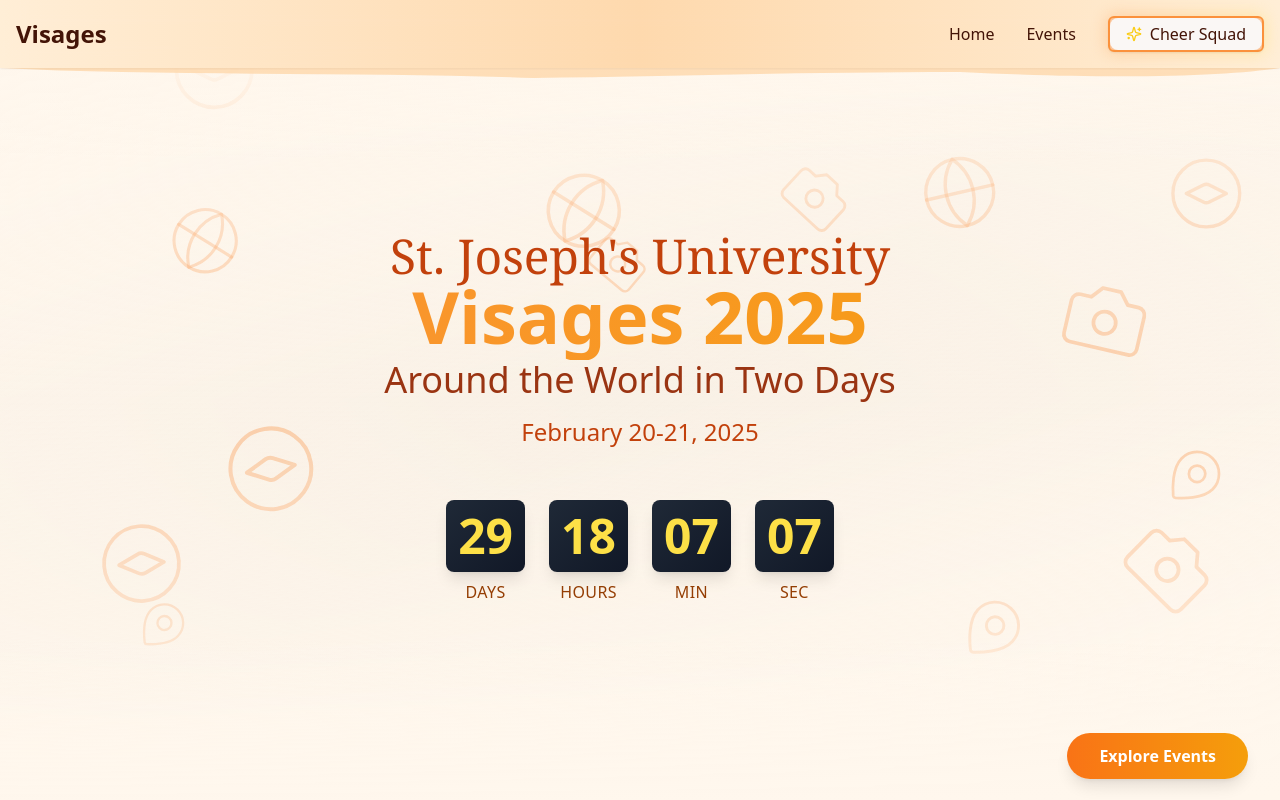
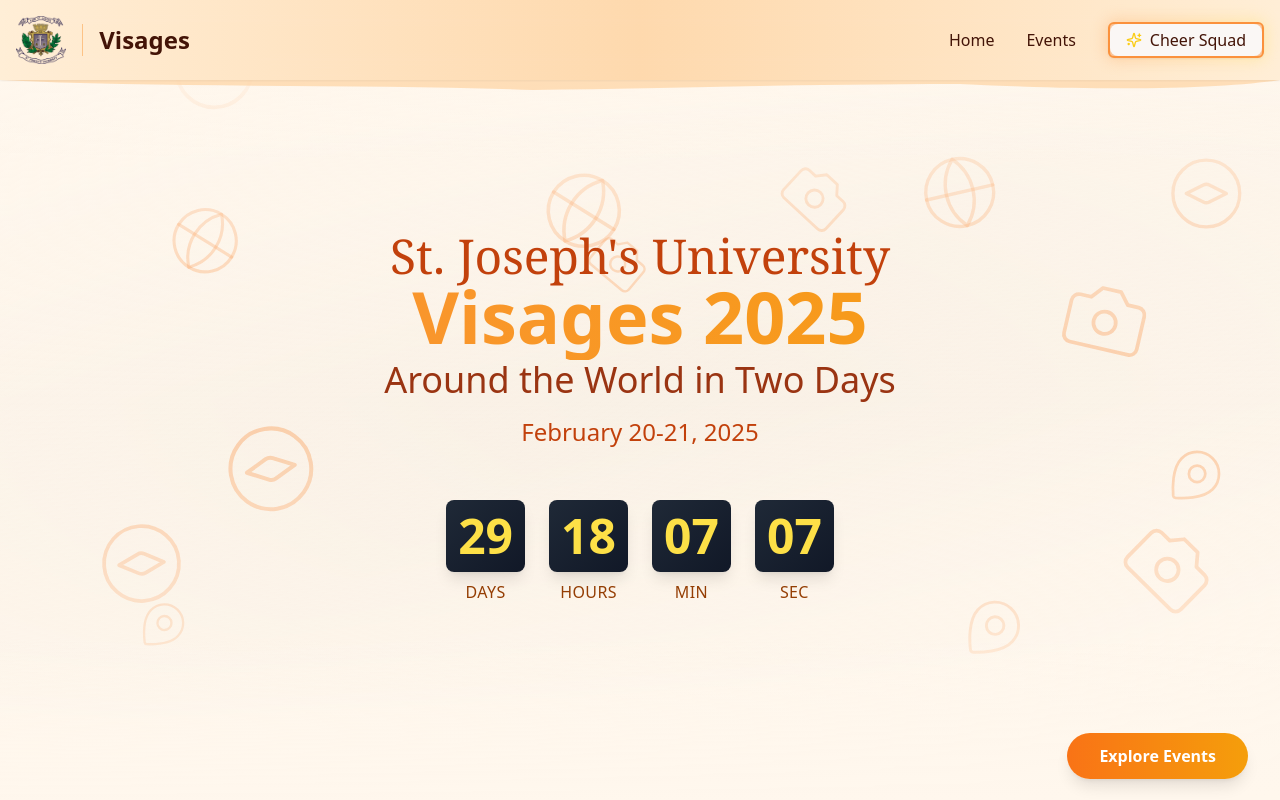
Before and after one commit to ammar-codeable/visages, a React (Vite) app: page / in a window 1280 px wide. Shown: the top 800 px of the page. Built offline with nearby package versions, Linux system fonts and the light colour scheme.

Commit message:
feat: add university logo

```diff
--- a/package.json
+++ b/package.json
@@ -12,6 +12,7 @@
     "@radix-ui/react-accordion": "^1.2.2",
     "@radix-ui/react-dialog": "^1.1.4",
     "@radix-ui/react-scroll-area": "^1.2.2",
+    "@radix-ui/react-separator": "^1.1.1",
     "@radix-ui/react-slot": "^1.1.1",
     "@radix-ui/react-tooltip": "^1.1.6",
     "class-variance-authority": "^0.7.1",
--- a/src/components/Navbar.tsx
+++ b/src/components/Navbar.tsx
@@ -1,5 +1,6 @@
 import SparkleIcon from "@/components/SparkleIcon";
 import { Button } from "@/components/ui/button";
+import { Separator } from "@/components/ui/separator";
 import { motion } from "motion/react";
 import { Link } from "react-router";
 
@@ -40,12 +41,20 @@
 
     <nav className="bg-gradient-to-r from-orange-100/95 via-orange-200/95 to-orange-100/95 shadow-sm backdrop-blur-md">
       <div className="container mx-auto flex items-center justify-between p-4">
+        <div className="flex items-center gap-4">
+          <img
+            src="/university-logo.png"
+            alt="University Logo"
+            className="h-12 w-auto object-contain"
+          />
+          <Separator orientation="vertical" className="h-8 bg-orange-300/80" />
           <Link
             to="/"
             className="text-2xl font-bold text-orange-950 transition-all hover:text-orange-700"
           >
             Visages
           </Link>
+        </div>
 
         <div className="flex items-center space-x-2 sm:space-x-8">
           {["Home", "Events"].map((item) => (
--- /dev/null
+++ b/src/components/ui/separator.tsx
@@ -0,0 +1,29 @@
+import * as React from "react"
+import * as SeparatorPrimitive from "@radix-ui/react-separator"
+
+import { cn } from "@/utils/cn"
+
+const Separator = React.forwardRef<
+  React.ElementRef<typeof SeparatorPrimitive.Root>,
+  React.ComponentPropsWithoutRef<typeof SeparatorPrimitive.Root>
+>(
+  (
+    { className, orientation = "horizontal", decorative = true, ...props },
+    ref
+  ) => (
+    <SeparatorPrimitive.Root
+      ref={ref}
+      decorative={decorative}
+      orientation={orientation}
+      className={cn(
+        "shrink-0 bg-border",
+        orientation === "horizontal" ? "h-[1px] w-full" : "h-full w-[1px]",
+        className
+      )}
+      {...props}
+    />
+  )
+)
+Separator.displayName = SeparatorPrimitive.Root.displayName
+
+export { Separator }
```
Also changed, not shown: public/university-logo.png (added), 1 other file (tests, documents, lock files or other folders). Lines whose indentation alone changed are shown as unchanged.
